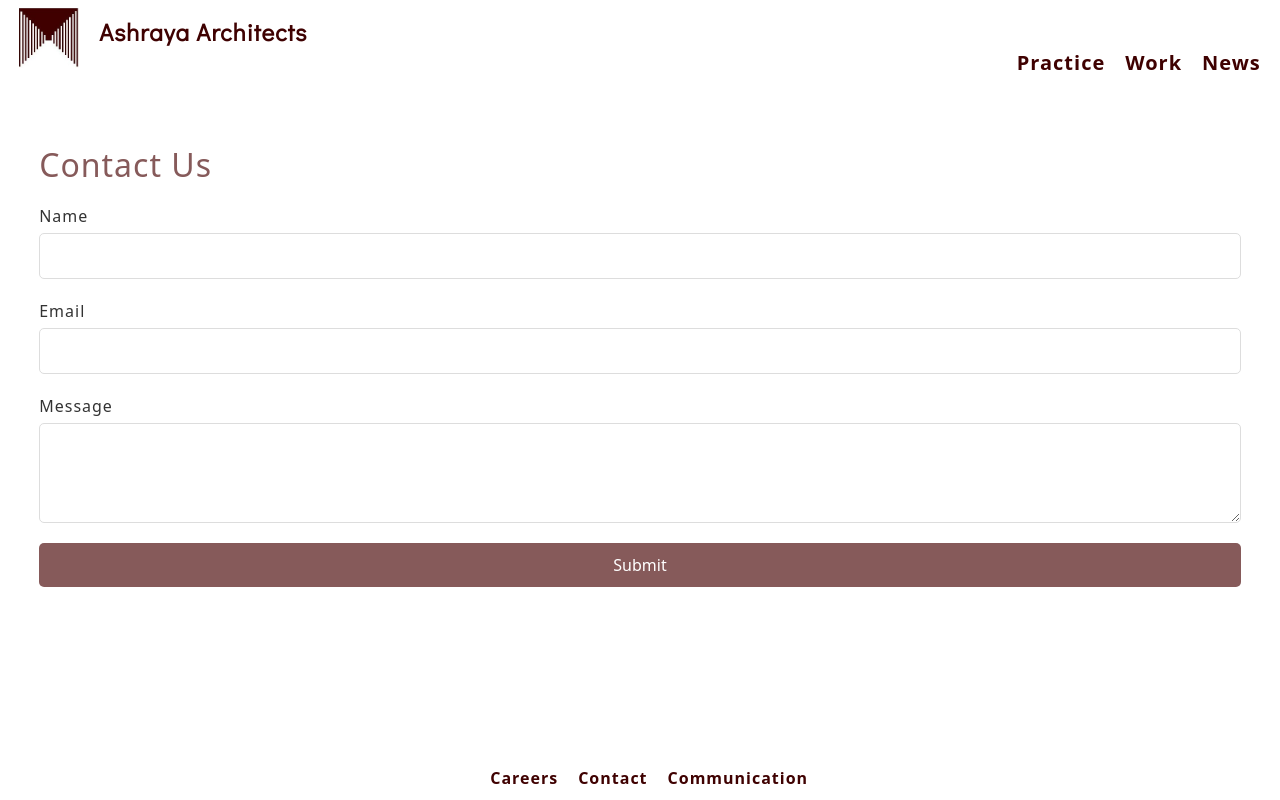
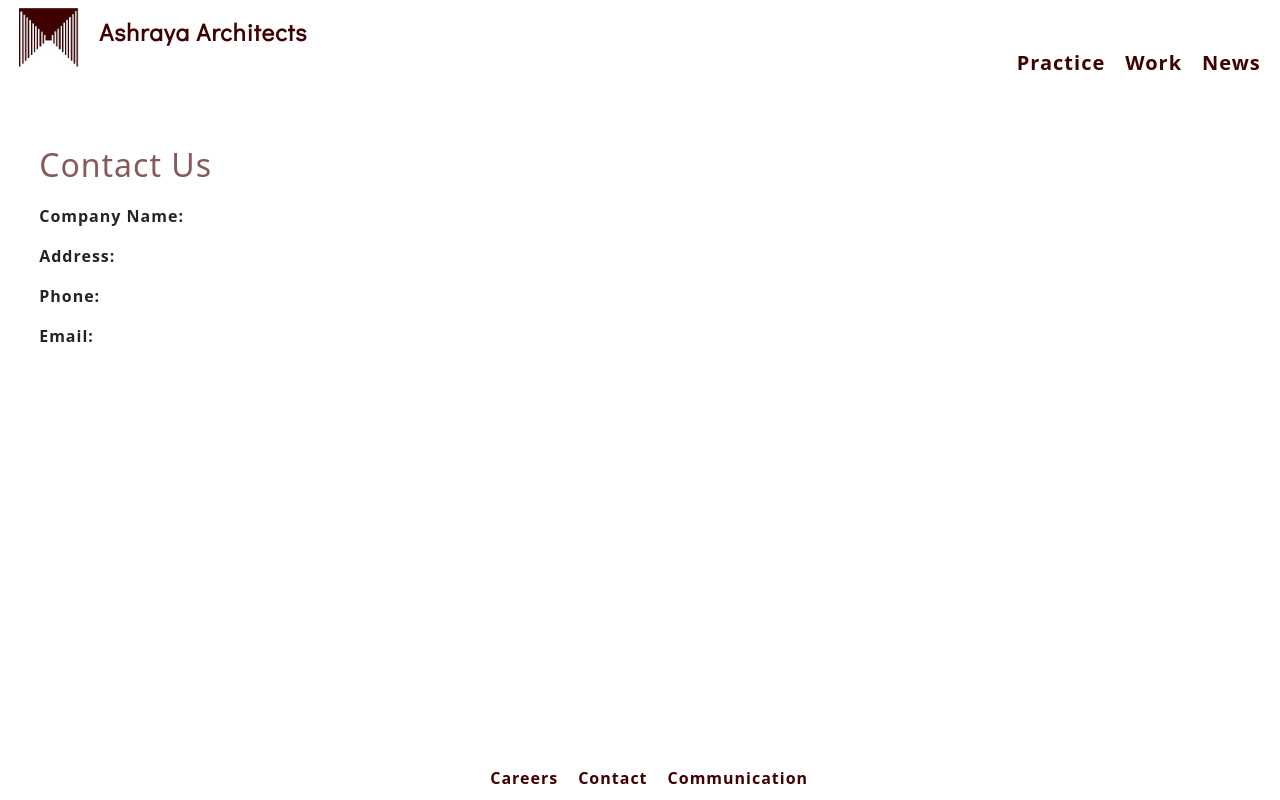
Before and after one commit to jenish2917/Ashraya_web, a React (Vite) app: page /Contact in a window 1280 px wide. Built offline with nearby package versions, Linux system fonts and the light colour scheme.

Commit message:
Basic formating changes

```diff
--- a/public/Data/Architecture.json
+++ b/public/Data/Architecture.json
@@ -4,7 +4,7 @@
         "image":"/public/la_granada/IMG-20241125-WA0001.jpg",
         "description" : " Lorem ipsum dolor sit amet consectetur adipisicing elit. Eum quibusdam odit recusandae reprehenderit delectus quae quis iste sint magni enim nobis excepturi totam, facilis sapiente minima possimus velit. Expedita, at.",
         "pattern" : 1,
-        "title":" LA GRANADA ",
+        "title":"   LA GRANADA ",
         "subImages":[
 
               "/public/la_granada/IMG-20241125-WA0002.jpg",
@@ -20,7 +20,7 @@
         "image":"/public/empire/1.jpg",
         "description" : " Lorem ipsum dolor sit amet consectetur adipisicing elit. Eum quibusdam odit recusandae reprehenderit delectus quae quis iste sint magni enim nobis excepturi totam, facilis sapiente minima possimus velit. Expedita, at.",
         "pattern" : 2,
-        "title":"THE EMPIRE",
+        "title":"  THE EMPIRE",
         "subImages":[
             "/public/empire/2.jpg",
             "/public/empire/3.jpg",
@@ -29,4 +29,6 @@
                ]
     }
 
+
+
 ]
--- /dev/null
+++ b/public/Data/Contact.json
@@ -0,0 +1,8 @@
+[
+    {
+        "companyName": "Ashraya",
+        "address": "1234 Street Name, City, State, ZIP",
+        "phone": "+1 (123) 456-7890",
+        "email": "contact@ashraya.com"
+    }
+]
--- a/src/assets/Components/Architectire/Architecture.jsx
+++ b/src/assets/Components/Architectire/Architecture.jsx
@@ -1,30 +1,43 @@
+import { useState } from 'react';
 import { useNavigate } from 'react-router-dom';
 import styles from "./Architecture.module.css";
 import ArchitectureData from "../../../../public/Data/Architecture.json";
 
 export default function Architecture() {
     const navigate = useNavigate();
+    const [searchTerm, setSearchTerm] = useState("");
 
     const handleClick = (id) => {
         navigate(`/singlepage/${id}`);
     };
+
+    const handleSearch = (event) => {
+        setSearchTerm(event.target.value);
+    };
+
+    const filteredData = ArchitectureData.filter(item =>
+        item.title.toLowerCase().includes(searchTerm.toLowerCase())
+    ).reverse();
 
     return (
         <>
             <h2 className={styles.architectureHead}>Architecture</h2>
             <div className={styles.architectureSearch}>
                 <i className="fa-solid fa-magnifying-glass"></i>
-                <input type="text" placeholder="Search project"/>
+                <input
+                    type="text"
+                    placeholder="Search project"
+                    value={searchTerm}
+                    onChange={handleSearch}
+                />
             </div>
             <div className={styles.ImageCon}>
-                {
-                    ArchitectureData.map((item, index) => (
-                        <div key={index} id={styles[`pattern${item.pattern}`]} onClick={() => handleClick(item.id)}>
-                            <img src={item.image} alt={item.title} />
-                            <span className="title">{item.title}</span>
-                        </div>
-                    ))
-                }
+                {filteredData.map((item, index) => (
+                    <div key={index} id={styles[`pattern${item.pattern}`]} onClick={() => handleClick(item.id)}>
+                        <img src={item.image} alt={item.title} />
+                        <span className="title">{item.title}</span>
+                    </div>
+                ))}
             </div>
         </>
     );
--- a/src/assets/Components/Architectire/Architecture.module.css
+++ b/src/assets/Components/Architectire/Architecture.module.css
@@ -1,15 +1,17 @@
-.architectureHead{
+.architectureHead {
     padding: 35px 0px;
     color:  #865A5A;
     font-family: Arial, Helvetica, sans-serif;
     letter-spacing: 0px;
 }
-img{
+
+img {
     height: 100%;
     width: 100%;
     object-fit: cover;
 }
-.ImageCon{
+
+.ImageCon {
     padding-top: 50px;
     display: grid;
     grid-template-columns: 32.5% 32.5% 32.5%;
@@ -18,36 +20,32 @@ img{
     grid-auto-rows: 24vw;
     grid-auto-flow: dense;
     object-fit: cover;
-
 }
 
-.architectureSearch{
+.architectureSearch {
     display: flex;
     column-gap: 15px;
-    align-items:end;
+    align-items: end;
 }
-.architectureSearch > input{
+
+.architectureSearch > input {
     border: 0;
     border-bottom: 1px solid grey;
 }
-.architectureSearch > i{
+
+.architectureSearch > i {
     color: grey;
     font-size: 20px;
 }
-
-
-
-
 
 /* card style */
 
 /*pattern1 - :horizontal
  pattern2 - :vertical
- pattern3 - :squer (1 : 1)
- pattern4 - : squer (2 : 2)*/
+ pattern3 - :square (1 : 1)
+ pattern4 - : square (2 : 2)*/
 
-
- img{
+img {
     width: 100%;
     height: 100%;
     display: inline-block;
@@ -56,16 +54,13 @@ img{
     position: relative;
     z-index: -1;
     margin-bottom: 50px;
-
-}
-.ImageCon > img{
-
-    object-fit: cover;
-
-
 }
 
-span{
+.ImageCon > img {
+    object-fit: cover;
+}
+
+span {
     position: absolute;
     bottom: 0;
     width: 100%;
@@ -74,7 +69,7 @@ span{
     background-size: 100% 1.25rem;
     background-image: linear-gradient(45deg, #f5f5f5ff, transparent);
     color: #3F0101;
-    padding: 5px 0;
+    padding: 0 0 0 13px;
     margin-left: -10px;
     opacity: 0;
     font-size: 1rem;
@@ -83,52 +78,53 @@ span{
     z-index: 12;
 }
 
-#pattern1:hover span{
+#pattern1:hover span {
     opacity: 1;
 }
 
-#pattern2:hover span{
+#pattern2:hover span {
     opacity: 1;
 }
 
-#pattern3:hover span{
+#pattern3:hover span {
     opacity: 1;
 }
 
-#pattern4:hover span{
+#pattern4:hover span {
     opacity: 1;
 }
 
-#pattern1{
+#pattern1 {
     height: 100%;
     width: 100%;
-    object-fit:fill;
+    object-fit: fill;
     grid-column: 1 / 3;
-    grid-row: 1 / 2 ;
+    grid-row: 1 / 2;
     position: relative;
 }
-#pattern2{
+
+#pattern2 {
     height: 100%;
     width: 100%;
-    object-fit:fill;
+    object-fit: fill;
     grid-column: 3 / 4;
     grid-row: 1 / 3;
     position: relative;
+}
 
-}
-#pattern3{
+#pattern3 {
     height: 100%;
     width: 100%;
-    object-fit:fill;
+    object-fit: fill;
     grid-column: 1 / 2;
     grid-row: 2 / 3;
     position: relative;
 }
 
-#pattern4{
+#pattern4 {
     height: 100%;
     width: 100%;
-    object-fit:fill;
+    object-fit: fill;
     grid-column: 2 / 4;
     grid-row: 3 / 5;
     position: relative;
--- a/src/assets/Components/Contact/Contact.jsx
+++ b/src/assets/Components/Contact/Contact.jsx
@@ -1,26 +1,24 @@
-import { useLocation } from 'react-router-dom';
+import { useEffect, useState } from 'react';
 import styles from "./Contact.module.css";
 
 export default function Contact() {
-    const location = useLocation();
+    const [contactDetails, setContactDetails] = useState({});
+
+    useEffect(() => {
+        fetch('/Data/Contact.json')
+            .then(response => response.json())
+            .then(data => setContactDetails(data));
+    }, []);
+
     return (
         <div className={styles.container}>
             <h1 className={styles.header}>Contact Us</h1>
-            <form className={styles.form}>
-                <div className={styles.formGroup}>
-                    <label htmlFor="name" className={styles.label}>Name</label>
-                    <input type="text" id="name" className={styles.input} />
-                </div>
-                <div className={styles.formGroup}>
-                    <label htmlFor="email" className={styles.label}>Email</label>
-                    <input type="email" id="email" className={styles.input} />
-                </div>
-                <div className={styles.formGroup}>
-                    <label htmlFor="message" className={styles.label}>Message</label>
-                    <textarea id="message" className={styles.textarea}></textarea>
-                </div>
-                <button type="submit" className={styles.button}>Submit</button>
-            </form>
+            <div className={styles.details}>
+                <p><strong>Company Name:</strong> {contactDetails.companyName}</p>
+                <p><strong>Address:</strong> {contactDetails.address}</p>
+                <p><strong>Phone:</strong> {contactDetails.phone}</p>
+                <p><strong>Email:</strong> <a href={`mailto:${contactDetails.email}`}>{contactDetails.email}</a></p>
+            </div>
         </div>
     );
 }
--- a/src/assets/Components/Footer/Footer.jsx
+++ b/src/assets/Components/Footer/Footer.jsx
@@ -5,7 +5,7 @@ export default function Footer(){
     <footer>
         <ul>
             <li><Link to="/Careers">Careers</Link></li>
-            <li><Link to="#">Contact</Link></li>
+            <li><Link to="/Contact">Contact</Link></li>
             <li><Link to="#">Communication</Link></li>
         </ul>
     </footer>
--- a/src/assets/Components/Footer/Footer.module.css
+++ b/src/assets/Components/Footer/Footer.module.css
@@ -5,8 +5,8 @@ footer ul li a{
     font-weight: 600;
 }
 footer {
-    color: #3F0101; /* Dark red text color */
-    background-color: #fff; /* Light grey background color */
+    color: #3F0101;
+    background-color: #fff;
     text-align: center;
     padding: 10px 0;
     position: fixed;
@@ -17,18 +17,18 @@ footer {
 footer ul {
     list-style-type: none;
     padding: 0;
-    margin: 0; /* Remove default margin */
+    margin: 0;
 }
 footer ul li {
-    display: inline-block; /* Display items in a line */
-    margin-right: 20px; /* Add margin between items */
+    display: inline-block;
+    margin-right: 20px;
 }
 footer ul li Link {
-    color: #3F0101; /* Dark red text color */
+    color: #3F0101;
     text-decoration: none;
-    transition: color 0.3s; /* Smooth transition for color change */
-    font-weight: bold; /* Bold font for footer menu items */
+    transition: color 0.3s;
+    font-weight: bold;
 }
 footer ul li a:hover {
-    color: #865A5A; /* Darker red color on hover */
+    color: #865A5A;
 }
```
